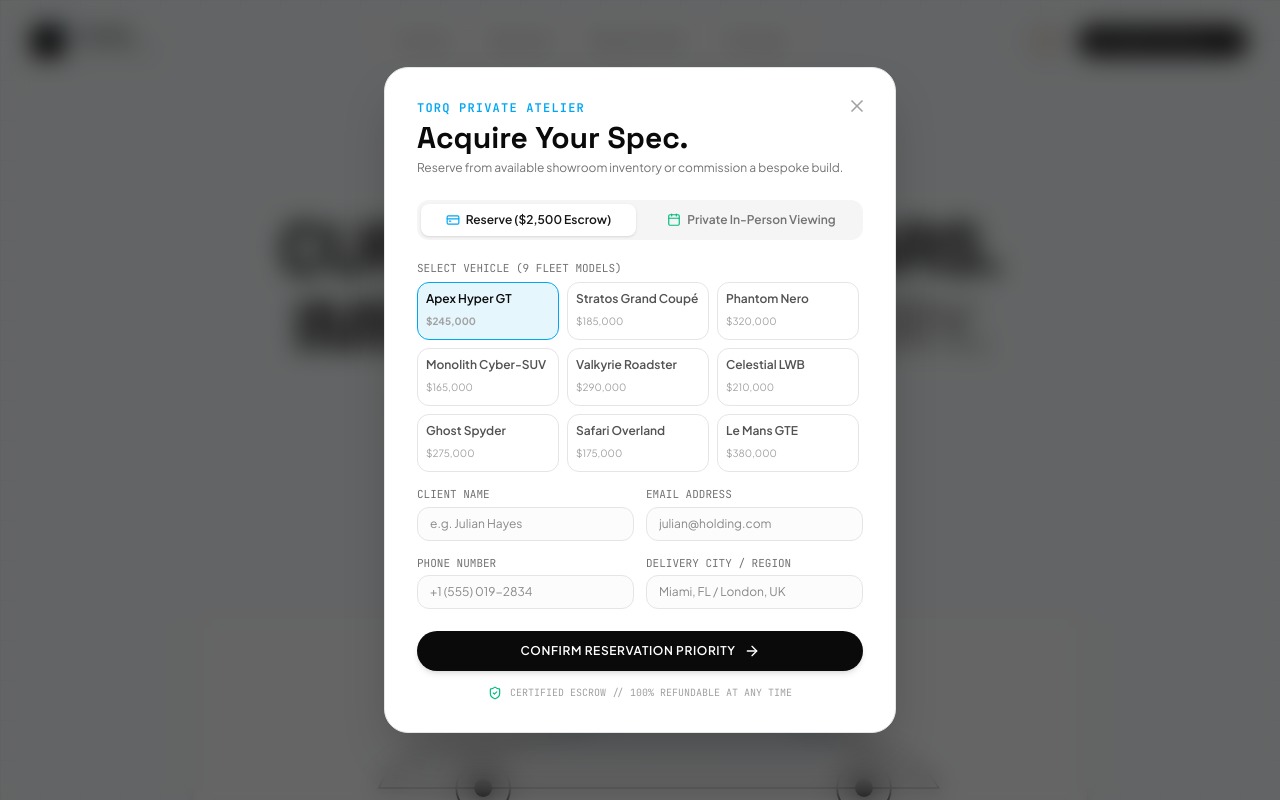
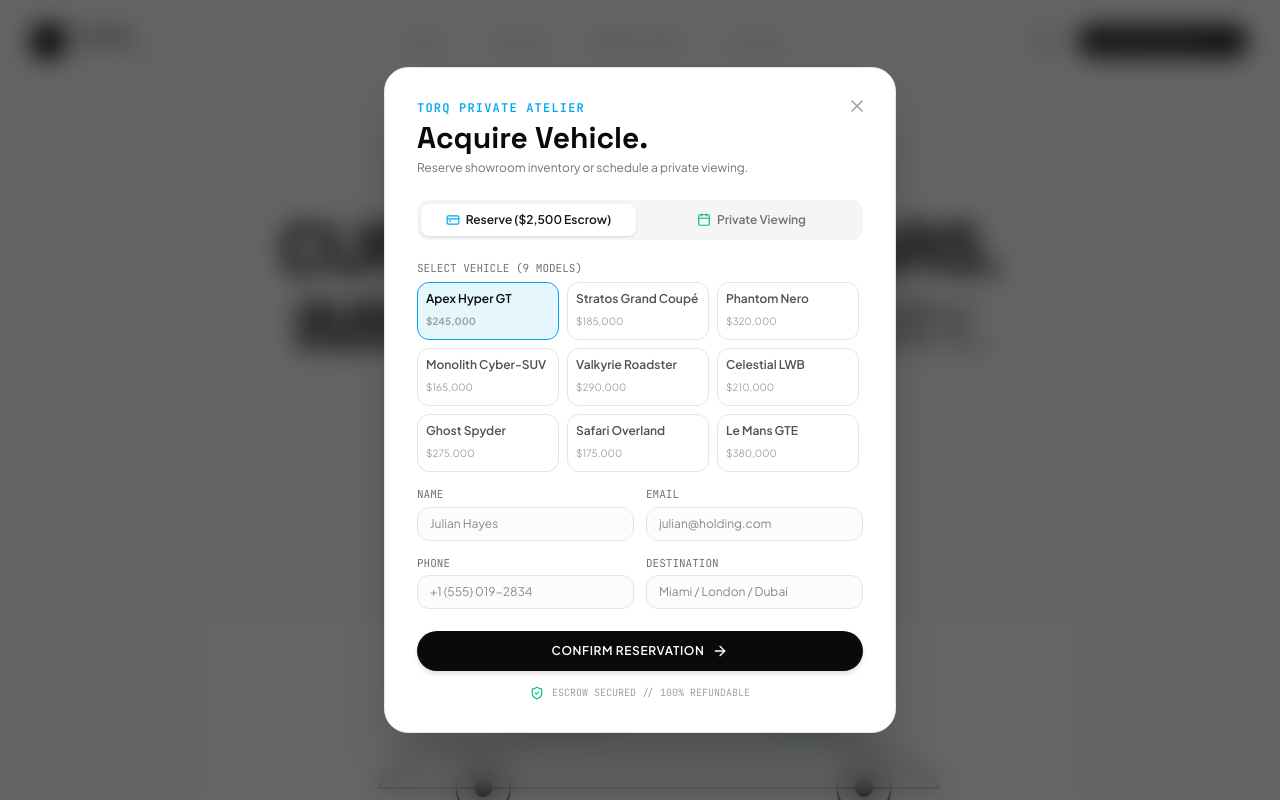
Before and after one commit to ruhul2003/Torq, a Next.js app: page / in a window 1280 px wide. Both pictures are taken after a click on the button "ACQUIRE VEHICLE". Shown: the top 800 px of the page. Built offline with nearby package versions, Linux system fonts and the light colour scheme.

Commit message:
Streamline preorder modal form labels and shorten helper instructions.

```diff
--- a/src/components/PreorderModal.jsx
+++ b/src/components/PreorderModal.jsx
@@ -75,10 +75,10 @@ export default function PreorderModal({ isOpen, initialModel, onClose }) {
                   TORQ PRIVATE ATELIER
                 </span>
                 <h3 className="font-display text-2xl sm:text-3xl font-bold text-neutral-950 dark:text-white">
-                  Acquire Your Spec.
+                  Acquire Vehicle.
                 </h3>
                 <p className="text-xs text-neutral-500 dark:text-neutral-400 mt-1">
-                  Reserve from available showroom inventory or commission a bespoke build.
+                  Reserve showroom inventory or schedule a private viewing.
                 </p>
               </div>
 
@@ -106,7 +106,7 @@ export default function PreorderModal({ isOpen, initialModel, onClose }) {
                   }`}
                 >
                   <Calendar className="w-3.5 h-3.5 text-emerald-500" />
-                  <span>Private In-Person Viewing</span>
+                  <span>Private Viewing</span>
                 </button>
               </div>
 
@@ -114,7 +114,7 @@ export default function PreorderModal({ isOpen, initialModel, onClose }) {
                 {/* Vehicle Selection */}
                 <div>
                   <label className="text-[11px] font-mono uppercase text-neutral-500 block mb-1.5">
-                    SELECT VEHICLE ({INVENTORY.length} FLEET MODELS)
+                    SELECT VEHICLE ({INVENTORY.length} MODELS)
                   </label>
                   <div className="grid grid-cols-2 sm:grid-cols-3 gap-2 max-h-48 overflow-y-auto pr-1">
                     {INVENTORY.map((model) => (
@@ -138,12 +138,12 @@ export default function PreorderModal({ isOpen, initialModel, onClose }) {
                 <div className="grid grid-cols-1 sm:grid-cols-2 gap-3">
                   <div>
                     <label className="text-[11px] font-mono uppercase text-neutral-500 block mb-1">
-                      CLIENT NAME
+                      NAME
                     </label>
                     <input
                       type="text"
                       required
-                      placeholder="e.g. Julian Hayes"
+                      placeholder="Julian Hayes"
                       value={formData.name}
                       onChange={(e) => setFormData({ ...formData, name: e.target.value })}
                       className="w-full px-3 py-2 rounded-xl border border-neutral-200 dark:border-white/10 bg-neutral-50/50 dark:bg-white/[0.02] text-xs text-neutral-900 dark:text-white focus:outline-none focus:border-sky-500"
@@ -151,7 +151,7 @@ export default function PreorderModal({ isOpen, initialModel, onClose }) {
                   </div>
                   <div>
                     <label className="text-[11px] font-mono uppercase text-neutral-500 block mb-1">
-                      EMAIL ADDRESS
+                      EMAIL
                     </label>
                     <input
                       type="email"
@@ -167,7 +167,7 @@ export default function PreorderModal({ isOpen, initialModel, onClose }) {
                 <div className="grid grid-cols-1 sm:grid-cols-2 gap-3">
                   <div>
                     <label className="text-[11px] font-mono uppercase text-neutral-500 block mb-1">
-                      PHONE NUMBER
+                      PHONE
                     </label>
                     <input
                       type="tel"
@@ -180,12 +180,12 @@ export default function PreorderModal({ isOpen, initialModel, onClose }) {
                   </div>
                   <div>
                     <label className="text-[11px] font-mono uppercase text-neutral-500 block mb-1">
-                      DELIVERY CITY / REGION
+                      DESTINATION
                     </label>
                     <input
                       type="text"
                       required
-                      placeholder="Miami, FL / London, UK"
+                      placeholder="Miami / London / Dubai"
                       value={formData.destination}
                       onChange={(e) => setFormData({ ...formData, destination: e.target.value })}
                       className="w-full px-3 py-2 rounded-xl border border-neutral-200 dark:border-white/10 bg-neutral-50/50 dark:bg-white/[0.02] text-xs text-neutral-900 dark:text-white focus:outline-none focus:border-sky-500"
@@ -200,10 +200,10 @@ export default function PreorderModal({ isOpen, initialModel, onClose }) {
                     className="w-full py-3 rounded-full bg-neutral-950 text-white dark:bg-white dark:text-neutral-950 font-semibold text-xs uppercase tracking-wider flex items-center justify-center gap-2 hover:bg-neutral-800 dark:hover:bg-neutral-200 transition-colors cursor-pointer shadow-md disabled:opacity-50"
                   >
                     {isSubmitting ? (
-                      <span className="inline-block animate-pulse">CONNECTING CONCIERGE...</span>
+                      <span className="inline-block animate-pulse">CONNECTING...</span>
                     ) : (
                       <>
-                        <span>{purchaseType === "deposit" ? "Confirm Reservation Priority" : "Request Private Viewing"}</span>
+                        <span>{purchaseType === "deposit" ? "Confirm Reservation" : "Schedule Viewing"}</span>
                         <ArrowRight className="w-4 h-4" />
                       </>
                     )}
@@ -212,7 +212,7 @@ export default function PreorderModal({ isOpen, initialModel, onClose }) {
 
                 <div className="flex items-center justify-center gap-2 text-[10px] font-mono text-neutral-400 mt-2">
                   <ShieldCheck className="w-3.5 h-3.5 text-emerald-500" />
-                  <span>CERTIFIED ESCROW // 100% REFUNDABLE AT ANY TIME</span>
+                  <span>ESCROW SECURED // 100% REFUNDABLE</span>
                 </div>
               </form>
             </div>
@@ -222,13 +222,13 @@ export default function PreorderModal({ isOpen, initialModel, onClose }) {
                 <CheckCircle2 className="w-7 h-7" />
               </div>
               <span className="text-xs font-mono uppercase text-emerald-500 font-bold tracking-widest block mb-1">
-                ACQUISITION INTAKE RECORDED
+                ACQUISITION LOGGED
               </span>
               <h3 className="font-display text-2xl font-black text-neutral-950 dark:text-white mb-2">
                 Order Protocol Initialized.
               </h3>
               <p className="text-xs text-neutral-500 dark:text-neutral-400 max-w-sm mx-auto mb-4">
-                Your luxury concierge representative will contact you within 2 hours to confirm vehicle delivery logistics and billing details.
+                Your concierge will reach out within 2 hours to confirm vehicle delivery logistics.
               </p>
 
               <div className="p-3 rounded-xl border border-neutral-200 dark:border-white/10 bg-neutral-50 dark:bg-white/[0.02] max-w-xs mx-auto mb-6 font-mono">
```
